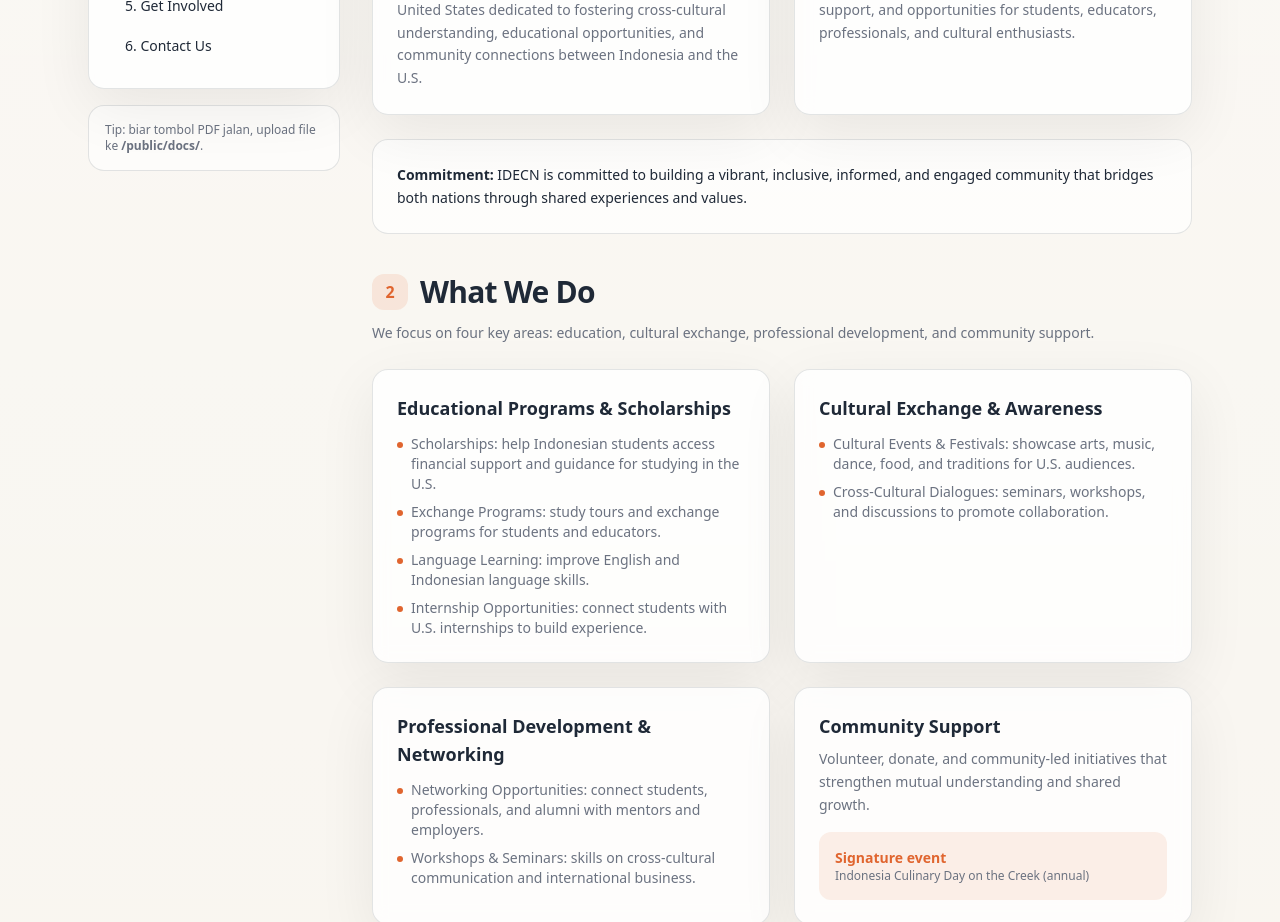
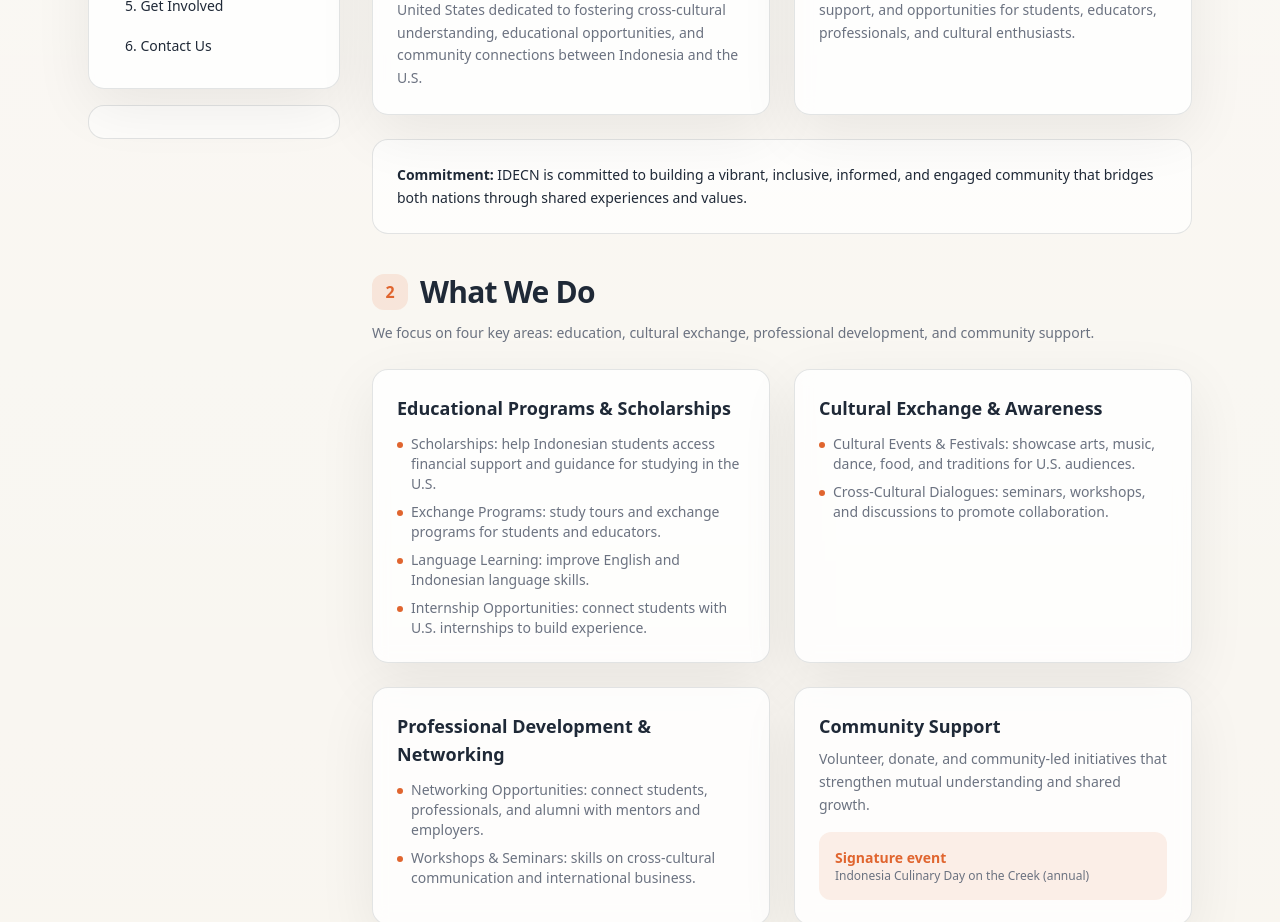
Before and after one commit to niyellll/web_indonesia_cd, a Next.js app: page / in a window 1280 px wide. Shown: the part 880-1802 px from the top of the page. Built offline with nearby package versions, Linux system fonts and the light colour scheme.

Commit message:
Update page.tsxdsa

```diff
--- a/app/page.tsx
+++ b/app/page.tsx
@@ -241,10 +241,7 @@
               </Card>
 
               <div className="mt-4 rounded-2xl border border-[var(--line)] bg-white/60 p-4">
-                <p className="text-xs text-[var(--muted)]">
-                  Tip: biar tombol PDF jalan, upload file ke{" "}
-                  <span className="font-semibold">/public/docs/</span>.
-                </p>
+
               </div>
             </div>
           </aside>
```
